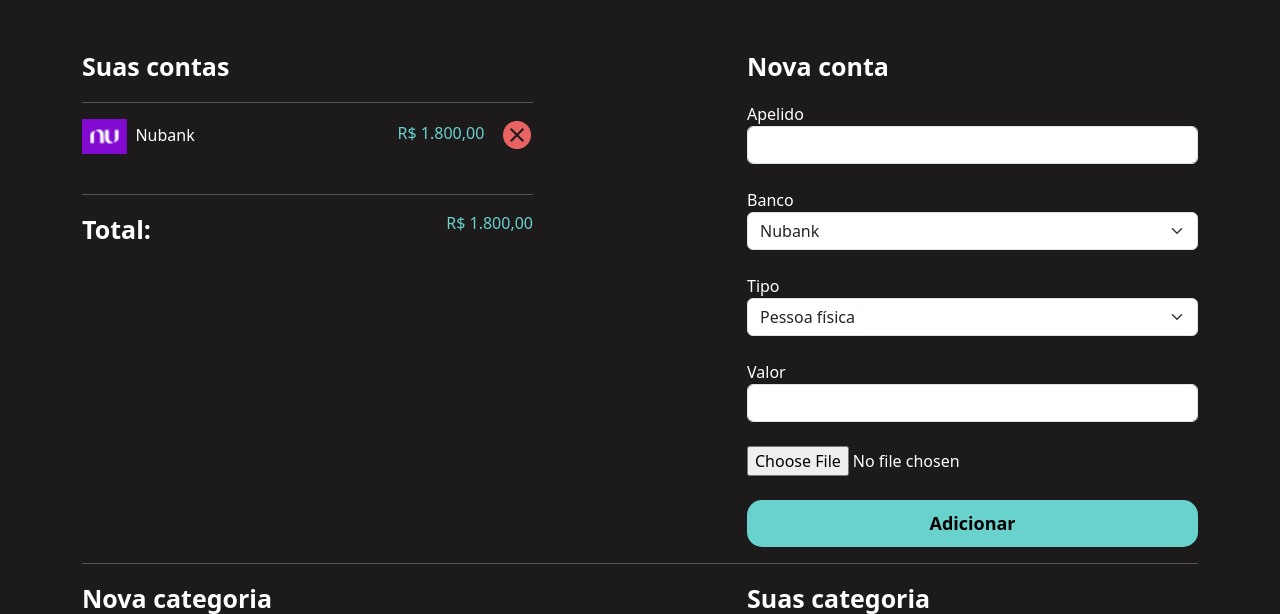
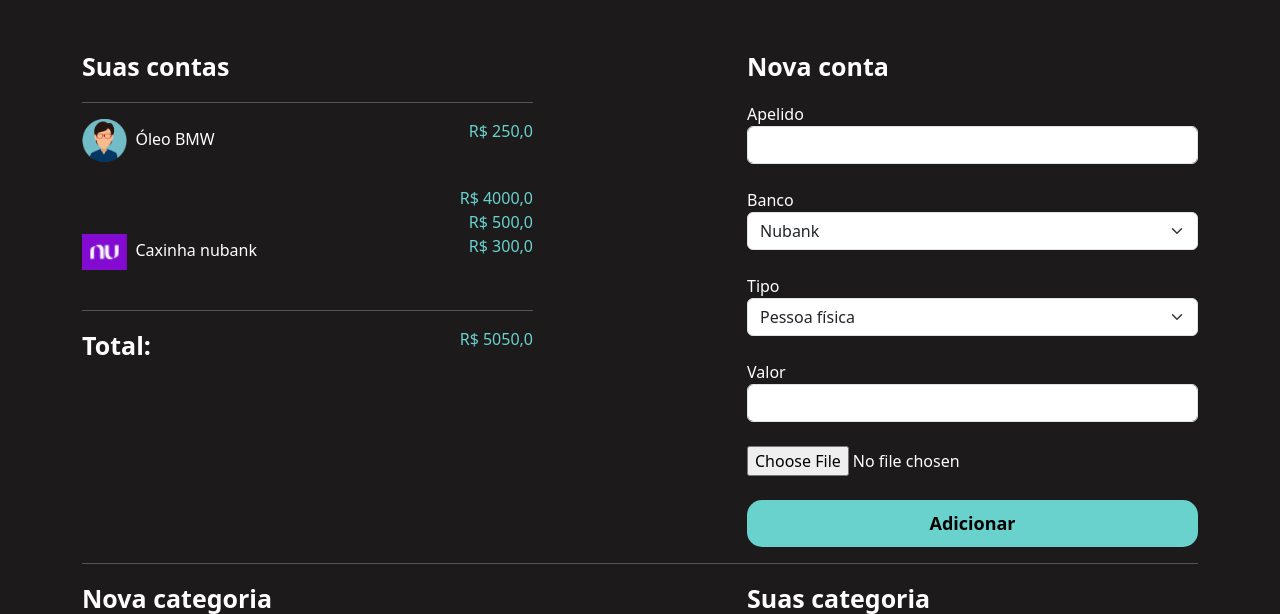
Before and after one commit to lucasxedes/financial_control, a Django app: page /perfil/gerenciar/ in a window 1280 px wide. Shown: the part 56-670 px from the top of the page. Run offline with Django 5.2, Linux system fonts and the light colour scheme; data comes from the database, SQL or seed files in the repository; both versions use the stored data as it was after the commit.

Commit message:
feat: Implemeting logic gerenciar

```diff
--- a/core/urls.py
+++ b/core/urls.py
@@ -1,7 +1,11 @@
 from django.contrib import admin
 from django.urls import path, include
+from django.conf import settings
+from django.conf.urls.static import static
 
 urlpatterns = [
     path('admin/', admin.site.urls),
     path('perfil/', include('perfil.urls')),
 ]
+
+urlpatterns += static(settings.MEDIA_URL, document_root=settings.MEDIA_ROOT)
--- a/perfil/templates/gerenciar.html
+++ b/perfil/templates/gerenciar.html
@@ -23,20 +23,21 @@
 
                 <div class="contas">
 
-
+                    {% for conta in contas %}
                         <div class="lista-contas-main">
-                            <span><img width="10%" src="{% static 'perfil/img/nu-icon5.png' %}">&nbsp&nbspNubank</span>
-
-                            <span class="total-conta positivo ">R$ 1.800,00&nbsp&nbsp&nbsp <a href="#"><img src="{% static 'perfil/img/exit.png' %}"></a></span>
+                            {% if conta.icone %}
+                            <span><img width="10%" src="{{conta.icone.url}}">&nbsp&nbsp{{conta.apelido}}</span>
+                            {% endif %}
+                            <span class="total-conta positivo ">R$ {{conta.valor}}</span>
                         </div>
                         <br>
-
+                    {% endfor %}
 
                 </div>
 
                 <hr>
                 <span class="fonte-destaque">Total:</span>
-                <span class="positivo total-conta font-destaque">R$ 1.800,00</span>
+                <span class="positivo total-conta font-destaque">R$ {{total_contas}}</span>
             </div>
 
             <div class="col-md-2"></div>
--- a/perfil/views.py
+++ b/perfil/views.py
@@ -1,7 +1,7 @@
 from django.shortcuts import render, redirect
-from .models import Conta
 from django.contrib import messages
 from django.contrib.messages import constants
+from .models import Conta
 from django.http import HttpResponse
 
 def home(request):
@@ -10,7 +10,11 @@ def home(request):
 
 def gerenciar(request):
     if request.method == 'GET':
-        return render(request, 'gerenciar.html')
+        contas = Conta.objects.all()
+        total_contas = 0
+        for conta in contas:
+            total_contas += conta.valor
+        return render(request, 'gerenciar.html', {'contas': contas, 'total_contas': total_contas})
 
 def cadastrar_banco(request):
     if request.method == 'POST':
```
Also changed, not shown: db.sqlite3, media/icones/nu-icon_5.png (added), 1 other file.
